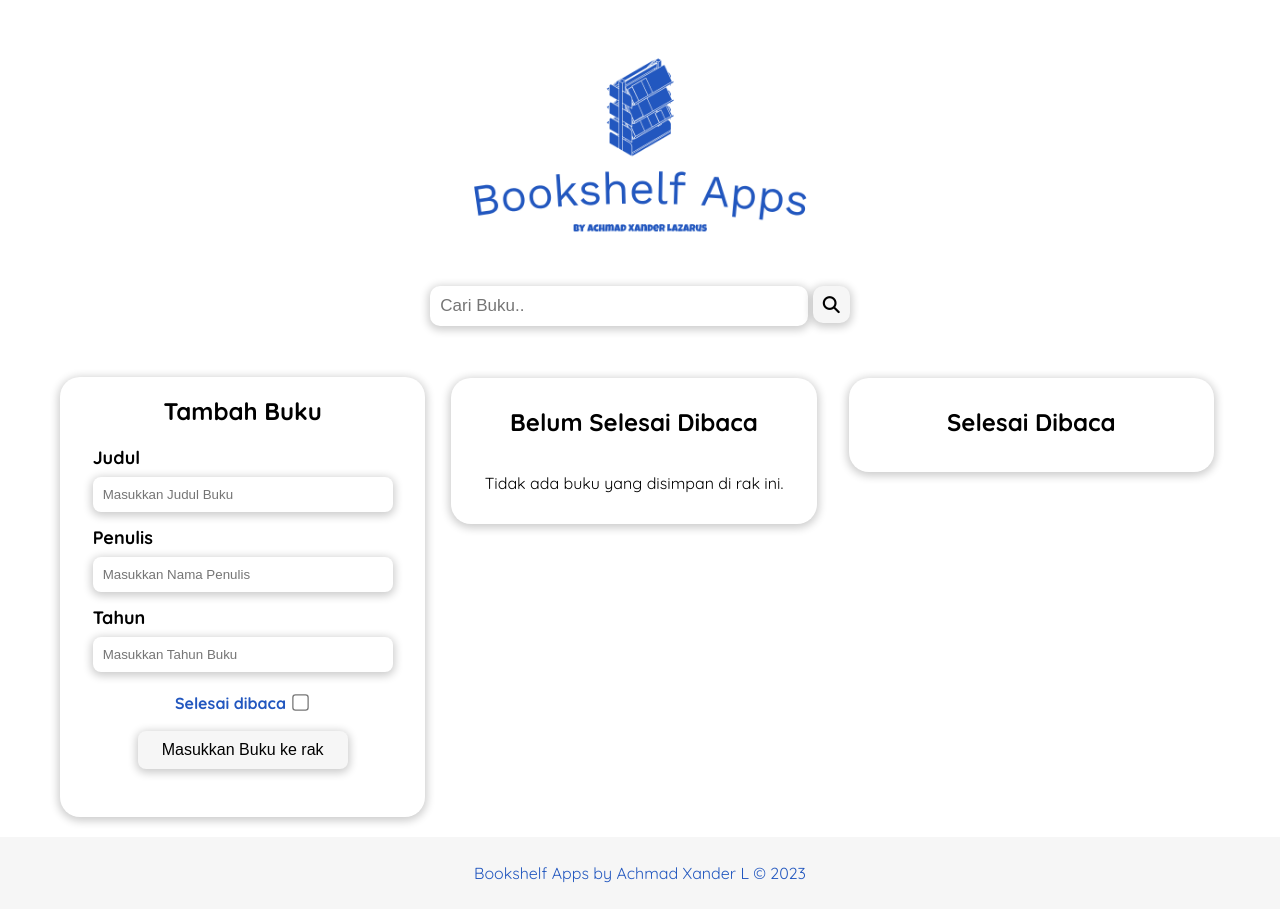
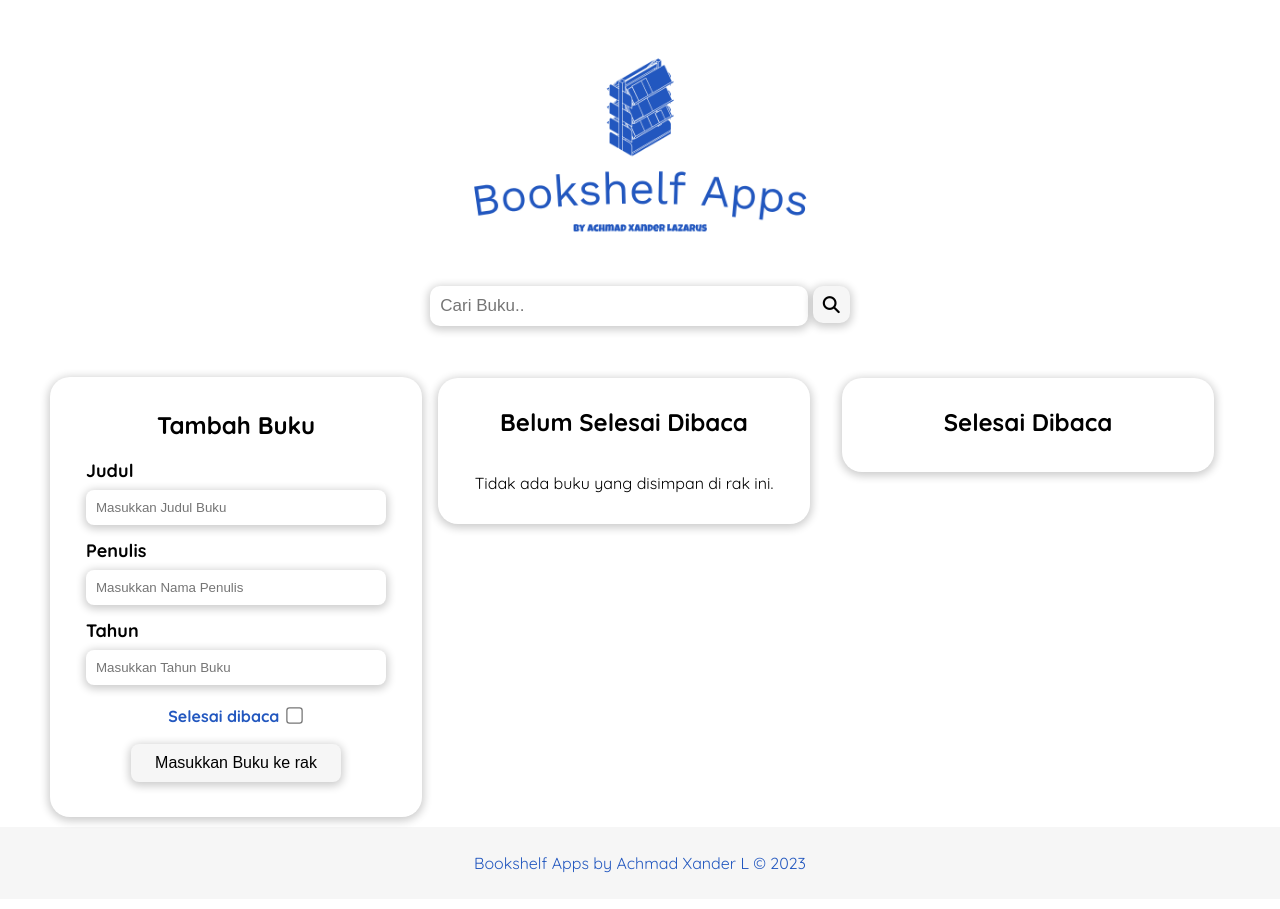
Before and after one commit to AxleCode/Bookshelf-Apps-by-Achmad-Xander-L, a plain HTML site: page index.html in a window 1280 px wide. Drawn offline with Linux system fonts and the light colour scheme.

Commit message:
Perbaikan addBook h2

```diff
--- a/css/style.css
+++ b/css/style.css
@@ -57,7 +57,6 @@
 
 main .wrapper .addBook{
   width: 33.3%;
-    margin: 10px;
   display: flex;
   flex-direction: column;
   align-items: center;
@@ -66,6 +65,11 @@
   border-radius: 20px;
   padding: 0px 10px 15px 10px;
   height: 440px;
+  margin-top: 15px;
+}
+
+main .wrapper .addBook h2{
+  margin-top: 33px;
 }
 
 main .wrapper .unCompleteRead,
```
Lines whose indentation alone changed are shown as unchanged.
